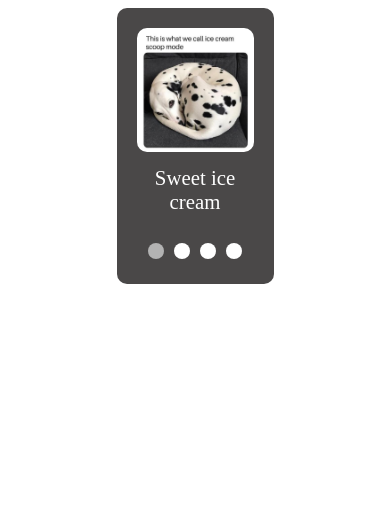
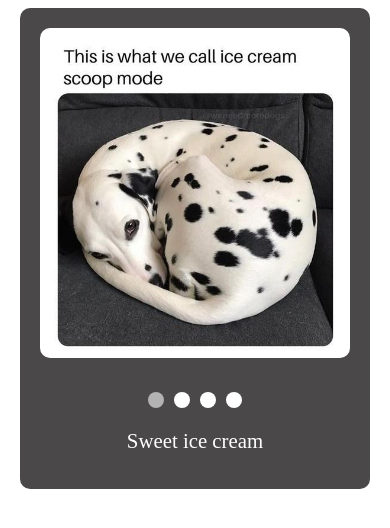
Before and after one commit to firespark/cssMemeSlider, a plain HTML site: page cssMemeSlider/index.html in a window 390 px wide. Drawn offline with Linux system fonts and the light colour scheme.

Commit message:
feat: add responsive css to slider (Fri, Aug 30, 2024 10:13:39 PM)

```diff
--- a/cssMemeSlider/css/responsive.css
+++ b/cssMemeSlider/css/responsive.css
@@ -1,4 +1,18 @@
+@media (max-width: 1199px) {
+    .wrapper,
+    .slides .slide,
+    .slide-caption .slide {
+        width: 70vw;
+    }
+}
+
 @media screen and (max-width: 767px) {
+
+    .wrapper,
+    .slides .slide,
+    .slide-caption .slide {
+        width: calc(100vw - 5rem);
+    }
 
 	.slider-container {
 		grid-template-areas:
@@ -7,10 +21,17 @@
 			'description';
 	}
 
+    .slider-bottom {
+        order: 2;
+    }
+
 	.navigation {
 		justify-content: center;
 	}
 
+    .slide-caption {
+        margin: 1rem 0;
+    }
 
 	.slide-caption .slide {
 		text-align: center;
--- a/cssMemeSlider/css/style.css
+++ b/cssMemeSlider/css/style.css
@@ -1,5 +1,10 @@
+.wrapper,
+    .slides .slide,
+    .slide-caption .slide {
+        width: 40vw;
+    }
+
 .wrapper {
-	width: 30vw;
 	background: #4a4848;
 	padding: 20px;
 	margin: 0 auto;
@@ -31,7 +36,6 @@
 
 .slides .slide {
 	display: inline-block;
-	width: 30vw;
 	border-radius: 1rem;
 }
 
@@ -55,7 +59,6 @@
 
 .slide-caption .slide {
 	display: inline-block;
-	width: 30vw;
 	height: 100%;
 	padding-right: 11rem;
 }
```
